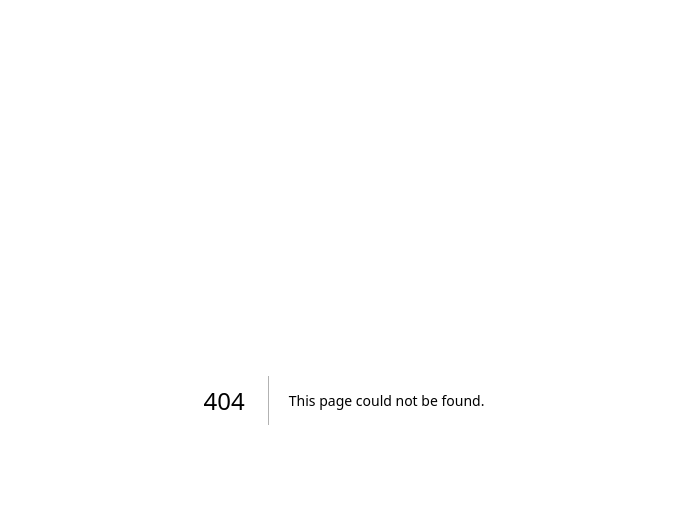
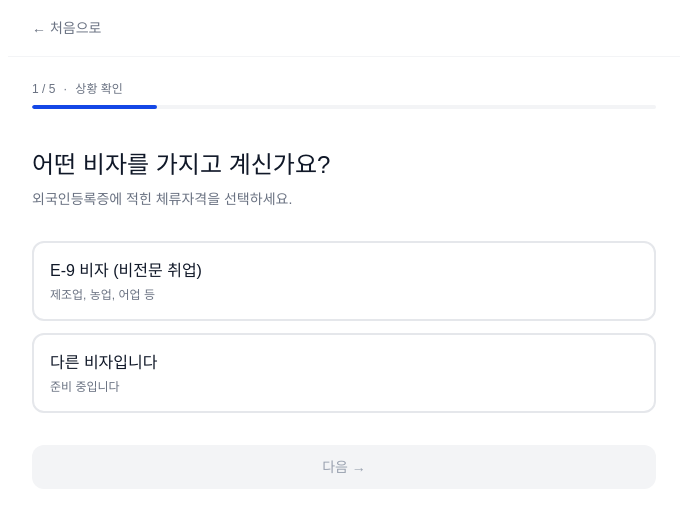
Before and after one commit to leesoyeol1213-glitch/immigration-helper, a Next.js app: page /start in a window 1280 px wide. Before the commit this address had no page. Shown: the top 512 px of the page, without its empty margins (296-983 px from the left). Built offline with nearby package versions, Linux system fonts and the light colour scheme.

Commit message:
feat: /start 비자 선택 페이지

```diff
--- a/app/page.tsx
+++ b/app/page.tsx
@@ -1,8 +1,8 @@
 "use client";
 
 import { useState } from "react";
+import Link from "next/link";
 
-// 다국어 텍스트 정의
 const TEXTS = {
   ko: {
     flag: "🇰🇷",
@@ -72,13 +72,11 @@ export default function Home() {
 
   return (
     <main className="min-h-screen bg-gradient-to-b from-white to-blue-50">
-      {/* 상단 헤더 */}
       <header className="px-6 py-4 flex items-center justify-between max-w-5xl mx-auto">
         <h2 className="text-lg font-medium">
           <span className="text-blue-700">서류</span>도우미
         </h2>
 
-        {/* 언어 선택 드롭다운 */}
         <div className="relative">
           <button
             onClick={() => setMenuOpen(!menuOpen)}
@@ -114,7 +112,6 @@ export default function Home() {
         </div>
       </header>
 
-      {/* 히어로 섹션 */}
       <section className="max-w-2xl mx-auto px-6 py-16 text-center">
         <div className="inline-block px-3 py-1 bg-blue-100 rounded-full mb-6">
           <p className="text-xs font-medium text-blue-800">{t.badge}</p>
@@ -132,11 +129,13 @@ export default function Home() {
           {t.subLine2}
         </p>
 
-        <button className="px-6 py-3 bg-blue-700 text-white rounded-xl font-medium text-sm hover:bg-blue-800 transition-colors shadow-sm">
+        <Link
+          href="/start"
+          className="inline-block px-6 py-3 bg-blue-700 text-white rounded-xl font-medium text-sm hover:bg-blue-800 transition-colors shadow-sm"
+        >
           {t.cta}
-        </button>
+        </Link>
 
-        {/* 통계 카드 */}
         <div className="grid grid-cols-3 gap-3 mt-12">
           <div className="bg-white border border-gray-100 rounded-xl p-4">
             <p className="text-lg font-medium text-gray-900">{t.stat1Value}</p>
@@ -152,7 +151,6 @@ export default function Home() {
           </div>
         </div>
 
-        {/* 면책 조항 */}
         <div className="mt-12 p-4 bg-amber-50 border border-amber-100 rounded-xl text-left">
           <p className="text-xs text-amber-800 leading-relaxed">
             <strong>{t.disclaimerTitle}</strong> {t.disclaimerText}
--- /dev/null
+++ b/app/start/page.tsx
@@ -0,0 +1,93 @@
+"use client";
+
+import { useState } from "react";
+import Link from "next/link";
+
+export default function StartPage() {
+  const [visa, setVisa] = useState<string>("");
+
+  const visaOptions = [
+    { value: "E-9", label: "E-9 비자 (비전문 취업)", desc: "제조업, 농업, 어업 등" },
+    { value: "other", label: "다른 비자입니다", desc: "준비 중입니다" },
+  ];
+
+  return (
+    <main className="min-h-screen bg-white">
+      {/* 상단 헤더 */}
+      <header className="px-6 py-4 border-b border-gray-100 max-w-2xl mx-auto">
+        <Link href="/" className="text-sm text-gray-500 hover:text-blue-700">
+          ← 처음으로
+        </Link>
+      </header>
+
+      {/* 진행 표시 */}
+      <div className="max-w-2xl mx-auto px-6 pt-6">
+        <div className="flex items-center gap-2 text-xs text-gray-500 mb-2">
+          <span>1 / 5</span>
+          <span>·</span>
+          <span>상황 확인</span>
+        </div>
+        <div className="h-1 bg-gray-100 rounded-full overflow-hidden">
+          <div className="h-full bg-blue-700 rounded-full" style={{ width: "20%" }}></div>
+        </div>
+      </div>
+
+      {/* 질문 영역 */}
+      <section className="max-w-2xl mx-auto px-6 py-10">
+        <h1 className="text-2xl font-medium text-gray-900 mb-2">
+          어떤 비자를 가지고 계신가요?
+        </h1>
+        <p className="text-sm text-gray-500 mb-8">
+          외국인등록증에 적힌 체류자격을 선택하세요.
+        </p>
+
+        {/* 옵션 카드들 */}
+        <div className="space-y-3">
+          {visaOptions.map((option) => (
+            <button
+              key={option.value}
+              onClick={() => setVisa(option.value)}
+              className={`w-full p-4 rounded-xl border-2 text-left transition-all ${
+                visa === option.value
+                  ? "border-blue-700 bg-blue-50"
+                  : "border-gray-200 hover:border-blue-300"
+              }`}
+            >
+              <div className="flex items-center justify-between">
+                <div>
+                  <p className="font-medium text-gray-900">{option.label}</p>
+                  <p className="text-xs text-gray-500 mt-1">{option.desc}</p>
+                </div>
+                {visa === option.value && (
+                  <span className="text-blue-700 text-lg">✓</span>
+                )}
+              </div>
+            </button>
+          ))}
+        </div>
+
+        {/* 하단 버튼 */}
+        <div className="mt-8">
+          <button
+            disabled={!visa}
+            className={`w-full px-6 py-3 rounded-xl font-medium text-sm transition-colors ${
+              visa
+                ? "bg-blue-700 text-white hover:bg-blue-800"
+                : "bg-gray-100 text-gray-400 cursor-not-allowed"
+            }`}
+          >
+            다음 →
+          </button>
+        </div>
+
+        {visa === "other" && (
+          <div className="mt-4 p-3 bg-amber-50 border border-amber-100 rounded-lg">
+            <p className="text-xs text-amber-800">
+              현재는 E-9 비자만 지원합니다. 다른 비자는 곧 추가될 예정이에요.
+            </p>
+          </div>
+        )}
+      </section>
+    </main>
+  );
+}
```
